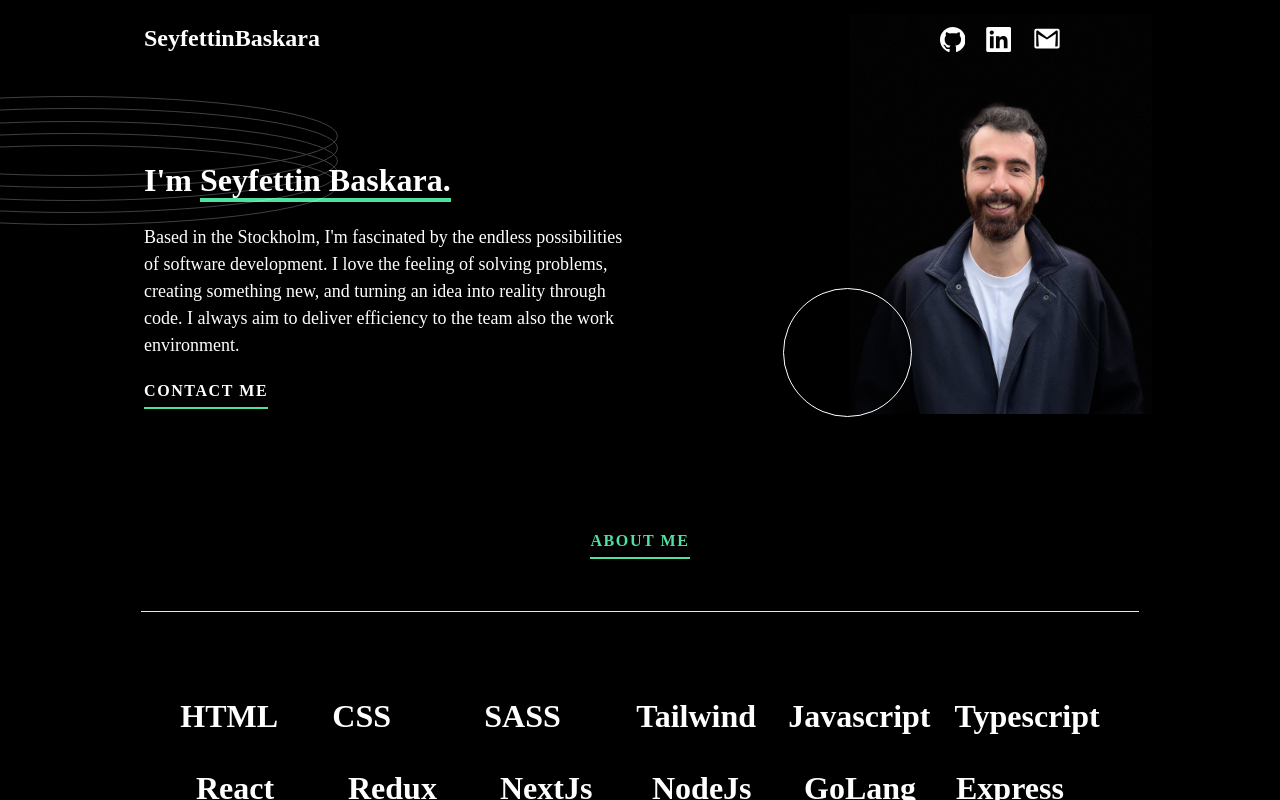
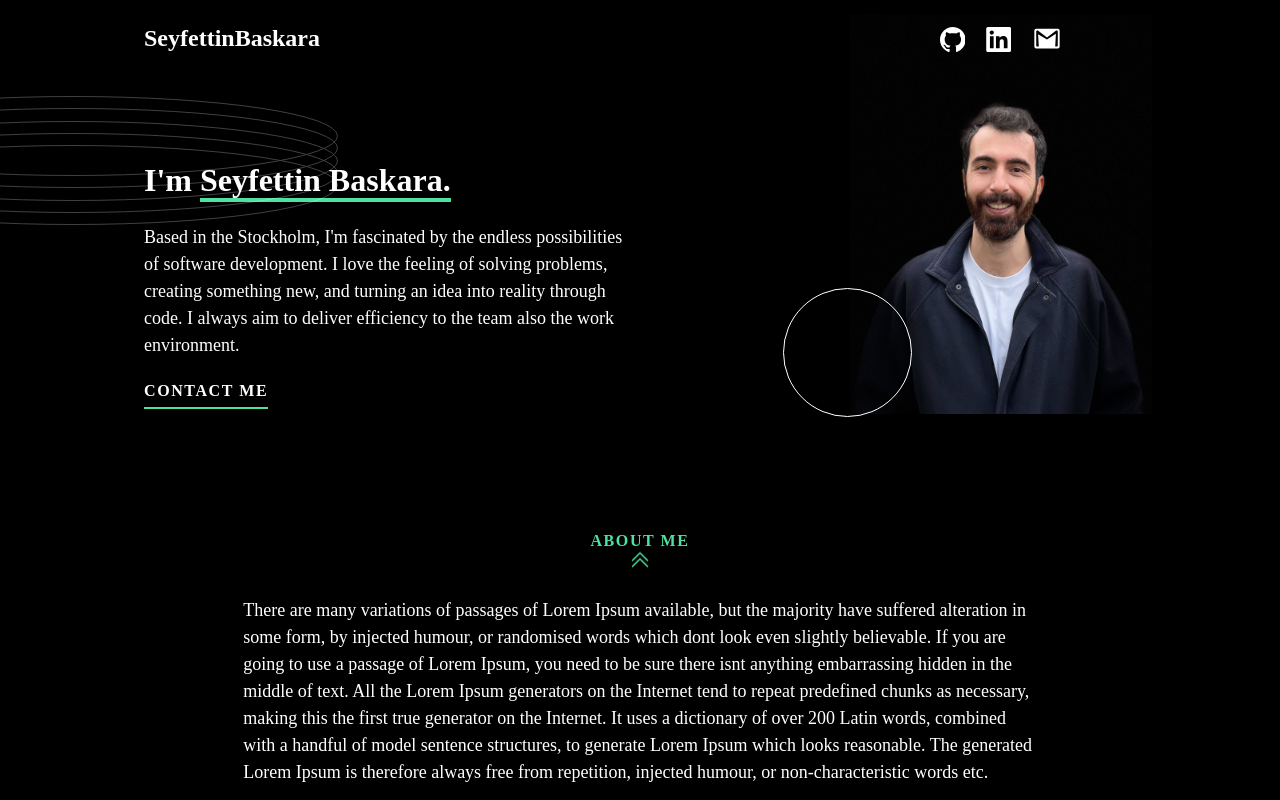
Before and after one commit to SeyfBaskara/Portfolio, a Next.js app: page / in a window 1280 px wide. Both pictures are taken after a click on the button "ABOUT ME". Shown: the top 800 px of the page. Built offline with nearby package versions, Linux system fonts and the light colour scheme.

Commit message:
add heroicon and headless ui

```diff
--- a/components/Profile/AboutMe.tsx
+++ b/components/Profile/AboutMe.tsx
@@ -1,21 +1,37 @@
 import React, { useState } from 'react'
+import { ChevronDoubleDownIcon, ChevronDoubleUpIcon } from '@heroicons/react/24/solid'
+import { Transition } from '@headlessui/react'
 
 const AboutMe = (): JSX.Element => {
-   const [showText, setShowText] = useState<boolean>(false)
+   const [isShowing, setIsShowing] = useState<boolean>(false)
+   const [isAnimate, setIsAnimate] = useState<boolean>(false)
 
    return (
       <section className="p-4 md:w-11/12 md:m-auto lg:w-4/5">
          <div className="flex flex-col items-center gap-5 mt-3">
             <button
-               onClick={() => setShowText(!showText)}
-               className="font-semibold tracking-widest border-b-2 border-Green pb-1 outline-none hover:text-Green focus:text-Green"
+               onClick={() => setIsShowing(!isShowing)}
+               onMouseEnter={() => setIsAnimate(true)}
+               onMouseLeave={() => setIsAnimate(false)}
+               className="flex flex-col items-center font-semibold tracking-widest hover:text-Green focus:text-Green"
             >
                ABOUT ME
+               {isShowing ? (
+                  <ChevronDoubleUpIcon className={`w-6 h-6 ${isAnimate && 'animate-bounce'} `} />
+               ) : (
+                  <ChevronDoubleDownIcon className={`w-6 h-6 ${isAnimate && 'animate-bounce'} `} />
+               )}
             </button>
-            <p
-               className={`text-base md:w-4/5 transition-all ease-in-out ${
-                  showText ? 'h-0' : 'h-auto'
-               } overflow-hidden`}
+            <Transition
+               show={isShowing}
+               as="p"
+               enter="transition-opacity duration-75"
+               enterFrom="opacity-0"
+               enterTo="opacity-100"
+               leave="transition-opacity duration-150"
+               leaveFrom="opacity-100"
+               leaveTo="opacity-0"
+               className="text-base  md:w-4/5 "
             >
                There are many variations of passages of Lorem Ipsum available, but the majority have suffered alteration
                in some form, by injected humour, or randomised words which dont look even slightly believable. If you
@@ -25,7 +41,7 @@ const AboutMe = (): JSX.Element => {
                words, combined with a handful of model sentence structures, to generate Lorem Ipsum which looks
                reasonable. The generated Lorem Ipsum is therefore always free from repetition, injected humour, or
                non-characteristic words etc.
-            </p>
+            </Transition>
          </div>
       </section>
    )
--- a/package.json
+++ b/package.json
@@ -9,6 +9,8 @@
     "lint": "next lint"
   },
   "dependencies": {
+    "@headlessui/react": "^1.7.11",
+    "@heroicons/react": "^2.0.16",
     "@sendgrid/mail": "^7.7.0",
     "axios": "^1.2.2",
     "next": "12.1.6",
```
Also changed, not shown: 1 other file (tests, documents, lock files or other folders).
